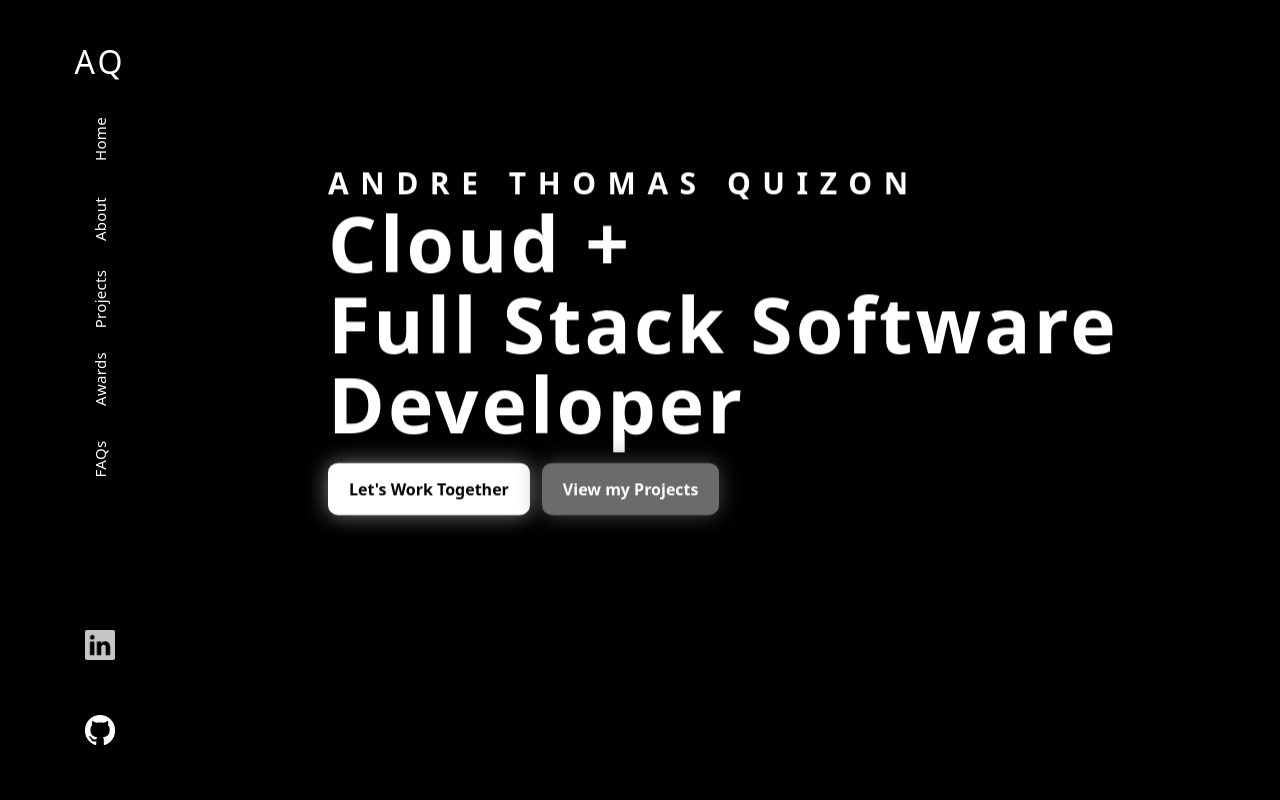
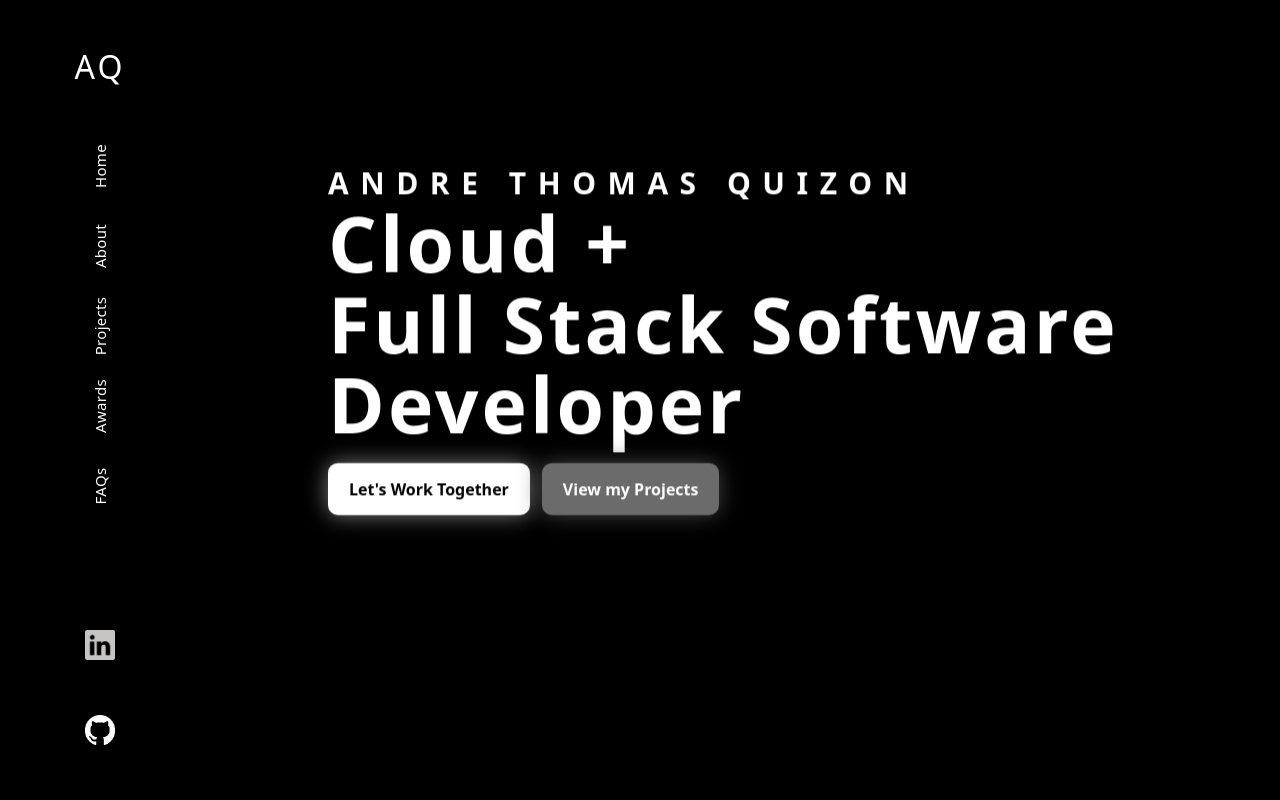
Before and after one commit to AnonymousDre/my-portfolio, a React (Vite) app: page / in a window 1280 px wide. Shown: the top 800 px of the page. Built offline with nearby package versions, Linux system fonts and the light colour scheme; a web font is replaced by a local one.

Commit message:
Update index.css

```diff
--- a/src/index.css
+++ b/src/index.css
@@ -128,7 +128,7 @@ body::-webkit-scrollbar {
   display: flex;
   flex-direction: column;
   align-items: center;
-  margin: 20px 0px 0px 0px;
+  margin-top: 24px;
 }
 
 .icon img {
@@ -138,7 +138,6 @@ body::-webkit-scrollbar {
 }
 
 .name-logo {
-  margin: 20px 0px 0px 0px;
   font-weight: 500;
   font-family: var(--font-sans);
   letter-spacing: 0.1em;
@@ -171,7 +170,8 @@ body::-webkit-scrollbar {
   opacity: 0;
   transform: scaleX(0);
   transform-origin: left center;
-  transition: transform 1500ms cubic-bezier(0.2, 0.8, 0.2, 1), opacity 500ms ease;
+  transition: transform 1000ms cubic-bezier(0.2, 0.8, 0.2, 1), opacity 500ms ease;
+  will-change: transform, opacity;
 }
 
 .sections a:hover::after,
```
